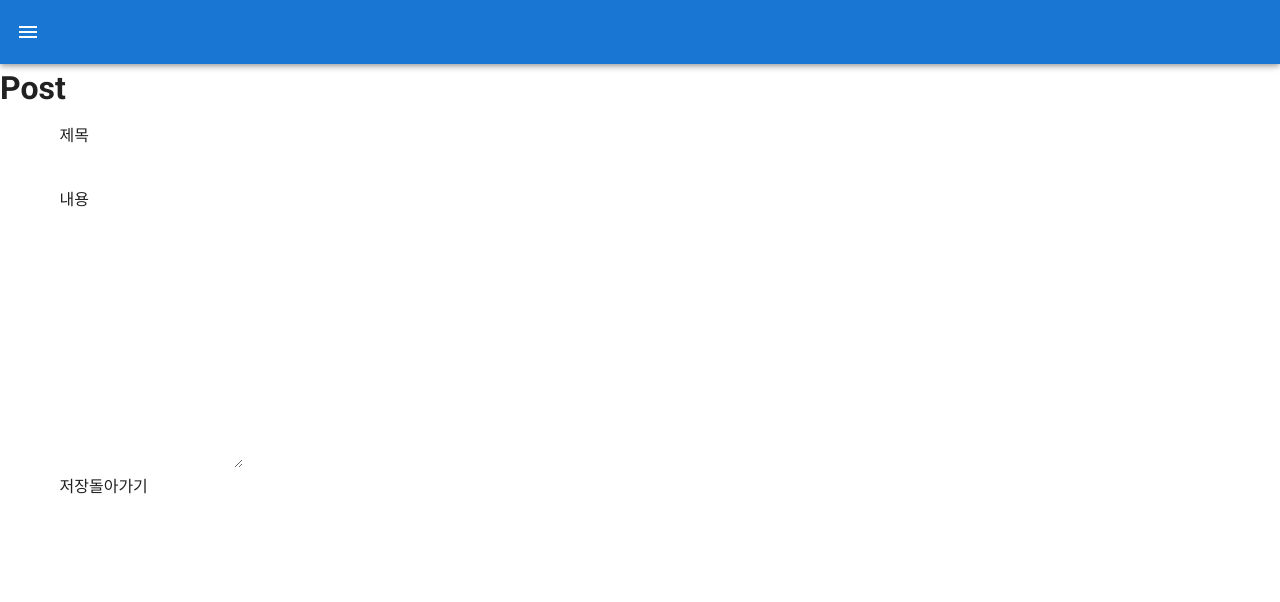
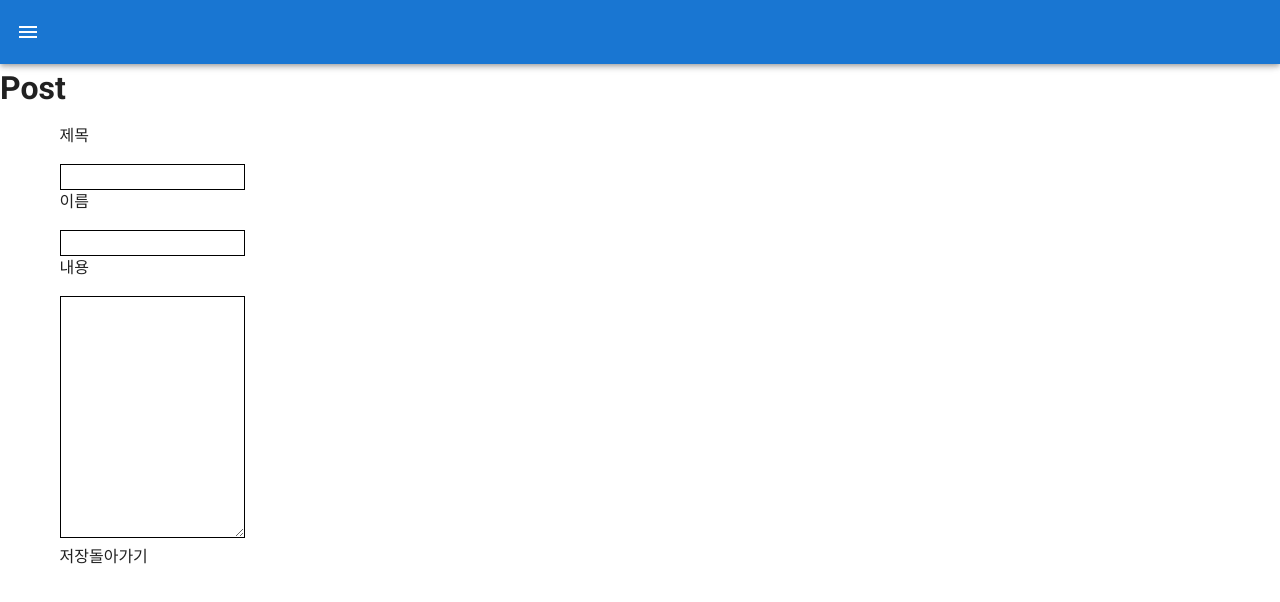
Before and after one commit to hgs-study/vue-springboot, a Vue app in the folder front/: page /post/input in a window 1280 px wide. Shown: the top 602 px of the page. Built offline with nearby package versions, Linux system fonts and the light colour scheme.

Commit message:
userName 추가

```diff
--- a/front/src/components/post/Input.vue
+++ b/front/src/components/post/Input.vue
@@ -6,6 +6,10 @@
           <div class="form-group">
               <p>제목</p>
               <input type="text" class="form-control" v-model="post.title">
+          </div>
+          <div class="form-group">
+              <p>이름</p>
+              <input type="text" class="form-control" v-model="post.userName">
           </div>
           <div class="form-group">
               <p>내용</p>
@@ -33,7 +37,8 @@ export default {
                 message : '',
                 id : '',
                 title : '',
-                content : ''
+                content : '',
+                userName : ''
             }
         }
     },
@@ -59,6 +64,8 @@ export default {
 }
 </script>
 
-<style>
-
+<style scoped>
+.form-control{
+    border : 1px solid;
+}
 </style>
--- a/front/src/components/post/List.vue
+++ b/front/src/components/post/List.vue
@@ -4,7 +4,8 @@
         <div v-for="post in findPosts" :key="post.id">
             {{post.id}} ||
             {{post.title}} ||
-            {{post.content}}
+            {{post.content}} ||
+            {{post.userName}}
         </div>
       </div>
   </div>
```
